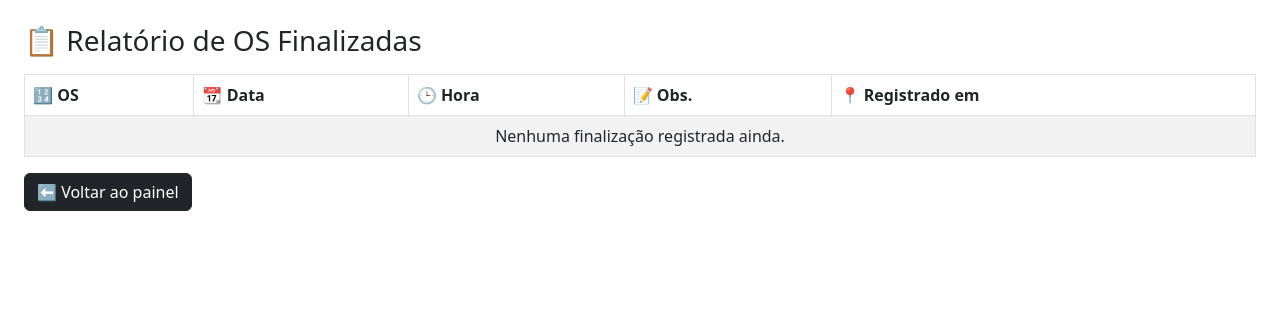
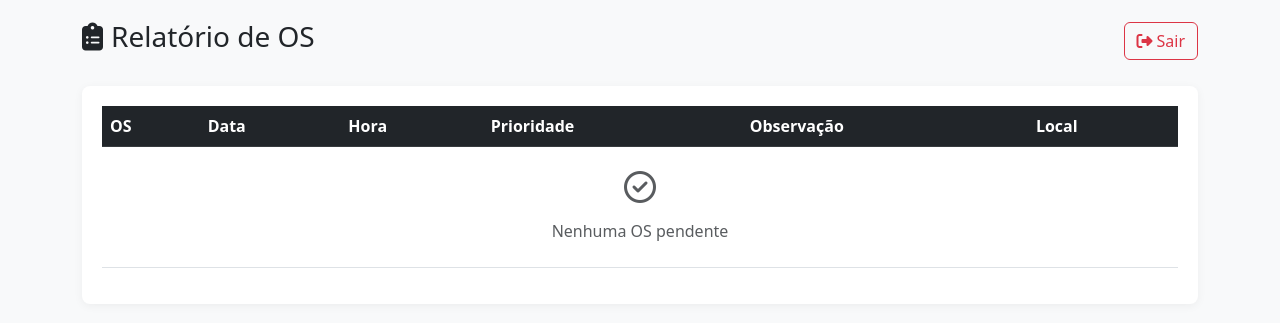
Before and after one commit to willtuner/os-manager, a Flask app: page /relatorio in a window 1280 px wide. Shown: the top 323 px of the page. Run offline with Flask 3, Linux system fonts and the light colour scheme; the visitor is signed in with stand-in values (Sample User, id 1).

Commit message:
relatorio.html

```diff
--- a/templates/relatorio.html
+++ b/templates/relatorio.html
@@ -1,37 +1,80 @@
 <!DOCTYPE html>
-<html>
+<html lang="pt-BR">
 <head>
   <meta charset="utf-8">
-  <title>Relatório de OS Finalizadas ✅</title>
+  <title>Relatório de OS - Suco Prats</title>
   <link href="https://cdn.jsdelivr.net/npm/bootstrap@5.3.0/dist/css/bootstrap.min.css" rel="stylesheet">
+  <link rel="stylesheet" href="https://cdnjs.cloudflare.com/ajax/libs/font-awesome/6.4.0/css/all.min.css">
+  <style>
+    body {
+      padding: 20px;
+      background-color: #f8f9fa;
+    }
+    .table-container {
+      background: white;
+      border-radius: 8px;
+      box-shadow: 0 2px 10px rgba(0,0,0,0.05);
+      padding: 20px;
+      margin-top: 20px;
+    }
+    .urgent {
+      background-color: #fff6f6;
+    }
+    .high-priority {
+      background-color: #fff9e6;
+    }
+  </style>
 </head>
-<body class="p-4">
-  <h3>📋 Relatório de OS Finalizadas</h3>
-  <table class="table table-bordered table-striped mt-3">
-    <thead>
+<body>
+  <div class="container">
+    <div class="d-flex justify-content-between align-items-center mb-4">
+      <h3><i class="fas fa-clipboard-list me-2"></i>Relatório de OS</h3>
+      <a href="{{ url_for('logout') }}" class="btn btn-outline-danger">
+        <i class="fas fa-sign-out-alt me-1"></i>Sair
+      </a>
+    </div>
+
+    <div class="table-container">
+      <table class="table table-hover">
+        <thead class="table-dark">
           <tr>
-        <th>🔢 OS</th>
-        <th>📆 Data</th>
-        <th>🕒 Hora</th>
-        <th>📝 Obs.</th>
-        <th>📍 Registrado em</th>
+            <th>OS</th>
+            <th>Data</th>
+            <th>Hora</th>
+            <th>Prioridade</th>
+            <th>Observação</th>
+            <th>Local</th>
           </tr>
         </thead>
         <tbody>
           {% for item in lista %}
-      <tr>
-        <td>{{ item.OS }}</td>
+          <tr class="{% if item.Prioridade == 'Urgente' %}urgent{% elif item.Prioridade == 'Alta' %}high-priority{% endif %}">
+            <td><strong>{{ item.OS }}</strong></td>
             <td>{{ item.DataFechamento }}</td>
             <td>{{ item.Hora }}</td>
+            <td>
+              {% if item.Prioridade == 'Urgente' %}
+                <span class="badge bg-danger">Urgente</span>
+              {% elif item.Prioridade == 'Alta' %}
+                <span class="badge bg-warning text-dark">Alta</span>
+              {% else %}
+                <span class="badge bg-secondary">Normal</span>
+              {% endif %}
+            </td>
             <td>{{ item.Observacao }}</td>
             <td>{{ item.RegistradoEm }}</td>
           </tr>
+          {% else %}
+          <tr>
+            <td colspan="6" class="text-center py-4 text-muted">
+              <i class="far fa-check-circle fa-2x mb-3"></i><br>
+              Nenhuma OS pendente
+            </td>
+          </tr>
           {% endfor %}
-      {% if not lista %}
-      <tr><td colspan="5" class="text-center">Nenhuma finalização registrada ainda.</td></tr>
-      {% endif %}
         </tbody>
       </table>
-  <a href="{{ url_for('index', g=gerente) }}" class="btn btn-dark">⬅️ Voltar ao painel</a>
+    </div>
+  </div>
 </body>
 </html>
```
Lines whose indentation alone changed are shown as unchanged.
